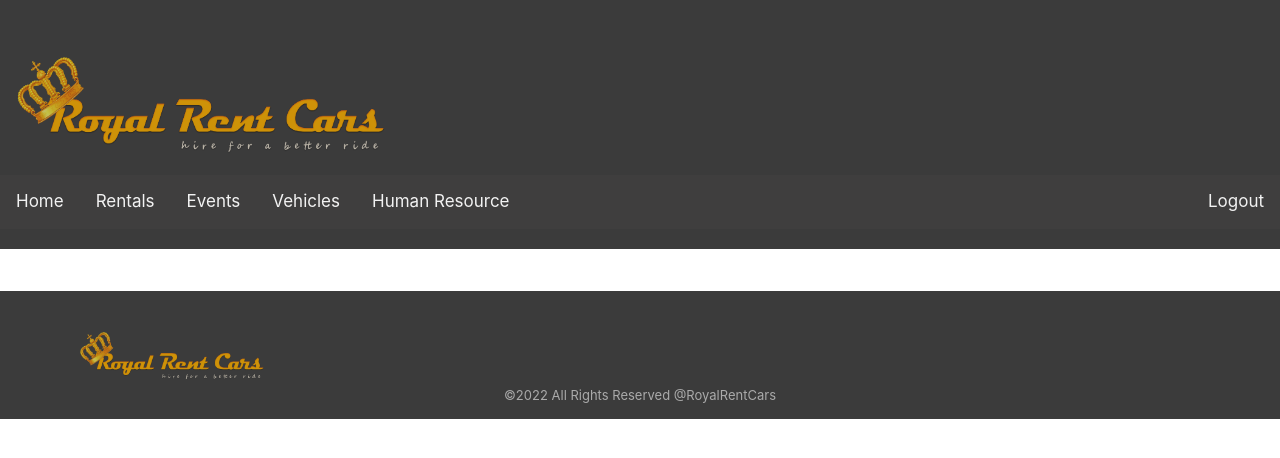
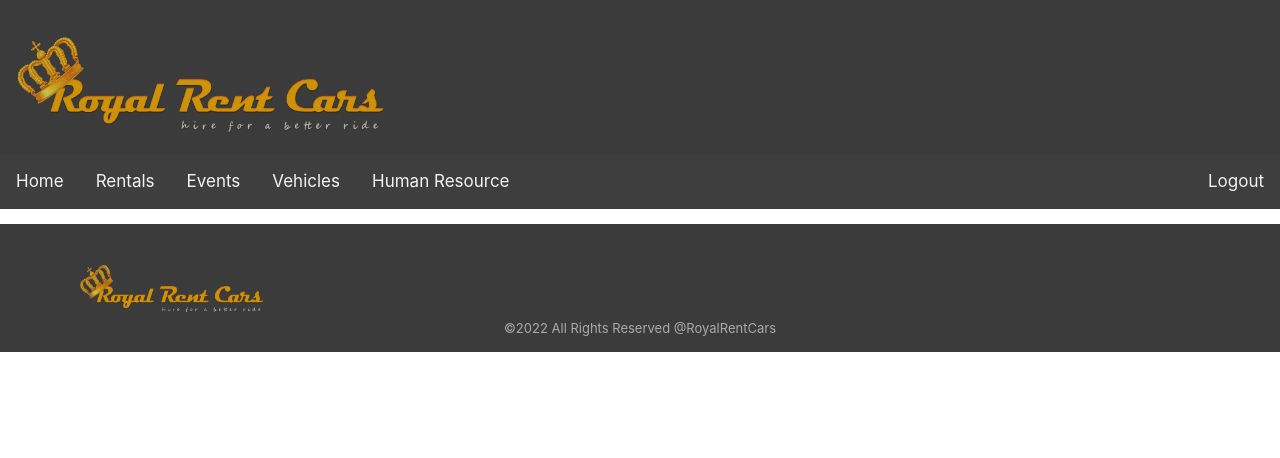
Before and after one commit to SenalRansara/RoyalRentCars_FrontEnd, a React (Create React App) app: page / in a window 1280 px wide. Shown: the top 458 px of the page. Built offline with nearby package versions, Linux system fonts and the light colour scheme.

Commit message:
updated css

```diff
--- a/src/styles/styles.css
+++ b/src/styles/styles.css
@@ -1,11 +1,10 @@
 /*Header*/
 .header-basic {
     position: relative;
-    padding: 20px 0;
     background-color: #3b3b3b;
     width: 100%;
     bottom: 10px;
-    /*height: 12rem;*/
+    height: 12rem;
 }
 
 .header-basic .header-col{
```
